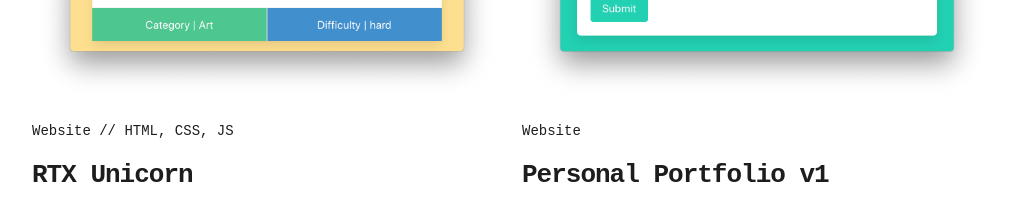
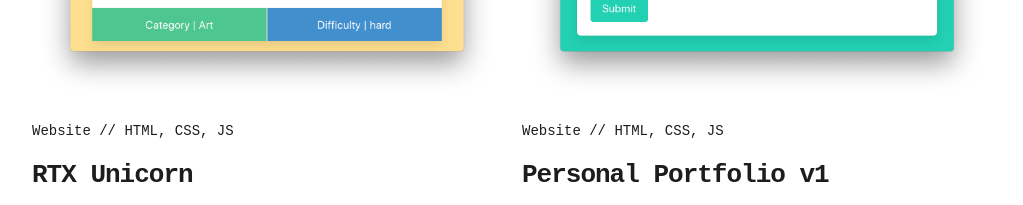
Before and after one commit to AyameU/portfolio-react, a React (Create React App) app: page /portfolio-react/ in a window 1280 px wide. Shown: the part 1420-1625 px from the top of the page, without its empty margins (228-1251 px from the left). Built offline with nearby package versions, Linux system fonts and the light colour scheme.

Commit message:
Edited project details

```diff
--- a/src/data/PortfolioData.js
+++ b/src/data/PortfolioData.js
@@ -26,7 +26,7 @@ const Projects = [
     {
         "id": "project4",
         "name": "Personal Portfolio v1",
-        "category": "Website",
+        "category": "Website // HTML, CSS, JS",
         "text": "This is the first version of my personal portfolio. Built with HTML, CSS and a wee bit of JavaScript.",
         "link": "https://ayameu.github.io/Portfolio/",
         "image": "portfoliov1.png",
```
